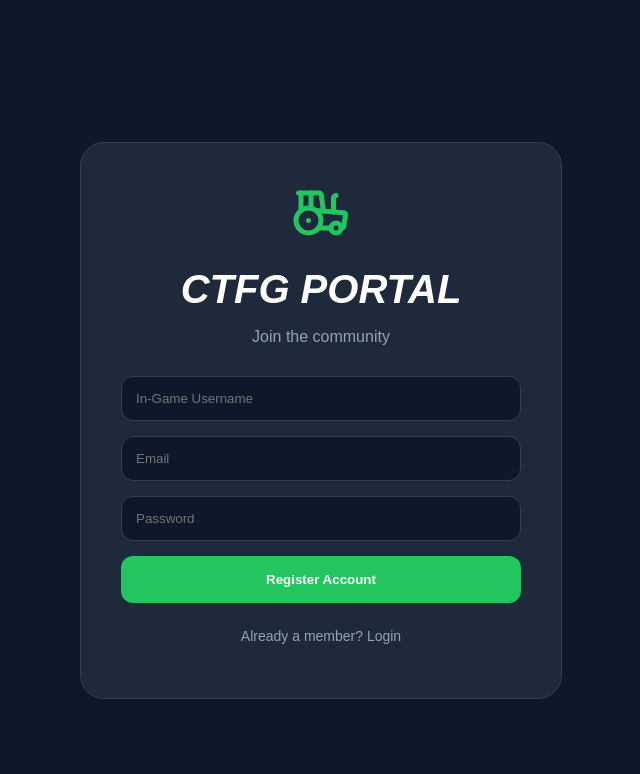
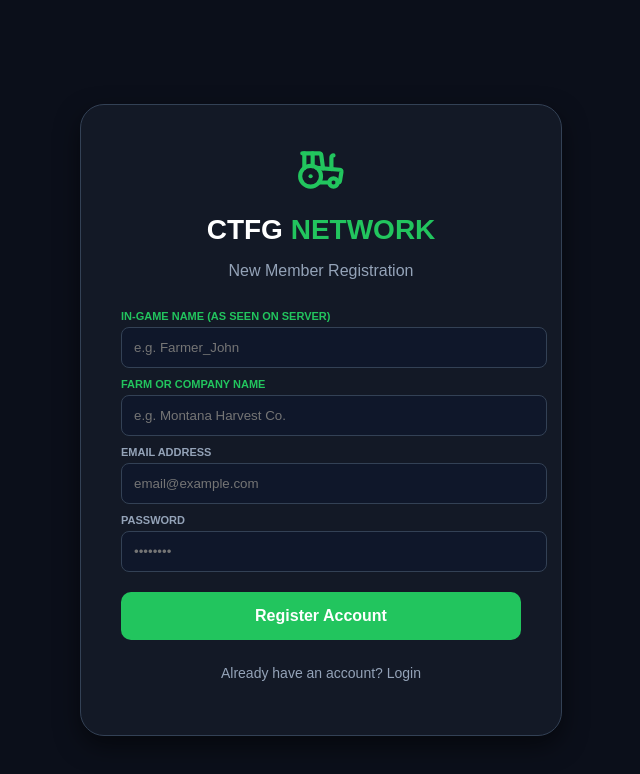
Before and after one commit to Daisyfarm/ctfg-portal, a Next.js app: page / in a window 1280 px wide. Both pictures are taken after a click on the element "Need an account? Register here". Shown: the top 774 px of the page, without its empty margins (319-959 px from the left). Built offline with nearby package versions, Linux system fonts and the light colour scheme.

Commit message:
Update page.tsx

```diff
--- a/app/page.tsx
+++ b/app/page.tsx
@@ -1,57 +1,67 @@
 "use client";
 import React, { useState } from 'react';
 import { createClient } from '@supabase/supabase-js';
-import { Tractor } from 'lucide-react';
+import { Tractor, User, Building2, Mail, Lock } from 'lucide-react';
 
-// CONNECTING TO YOUR NEW CTFG DATABASE
-const supabase = createClient(
-  'https://dlwhztcqntalrhfrefsk.supabase.co',
-  'eyJhbGciOiJIUzI1NiIsInR5cCI6IkpXVCJ9.eyJpc3MiOiJzdXBhYmFzZSIsInJlZiI6ImRsd2h6dGNxbnRhbHJoZnJlZnNrIiwicm9sZSI6ImFub24iLCJpYXQiOjE3NzM4NzM2ODgsImV4cCI6MjA4OTQ0OTY4OH0.z_TOBv8Ky9Ksx3hTu19ScXHGcO86-GmwjdYFbdOt8ZY'
-);
+const sb = createClient('https://dlwhztcqntalrhfrefsk.supabase.co', 'eyJhbGciOiJIUzI1NiIsInR5cCI6IkpXVCJ9.eyJpc3MiOiJzdXBhYmFzZSIsInJlZiI6ImRsd2h6dGNxbnRhbHJoZnJlZnNrIiwicm9sZSI6ImFub24iLCJpYXQiOjE3NzM4NzM2ODgsImV4cCI6MjA4OTQ0OTY4OH0.z_TOBv8Ky9Ksx3hTu19ScXHGcO86-GmwjdYFbdOt8ZY');
 
 export default function LoginPage() {
   const [email, setEmail] = useState('');
   const [password, setPassword] = useState('');
   const [username, setUsername] = useState('');
+  const [farmName, setFarmName] = useState('');
   const [isRegister, setIsRegister] = useState(false);
-  const [loading, setLoading] = useState(false);
 
-  const handleAuth = async (e: React.FormEvent) => {
+  const handleAuth = async (e: any) => {
     e.preventDefault();
-    setLoading(true);
-
     if (isRegister) {
-      const { error } = await supabase.auth.signUp({
-        email, password, options: { data: { username: username } }
+      const { error } = await sb.auth.signUp({
+        email, password,
+        options: { data: { username: username, farm_name: farmName } }
       });
-      if (error) alert("Error: " + error.message);
-      else alert("Registration successful! You can now log in.");
+      if (error) alert(error.message);
+      else alert("Registration Successful! Please log in.");
     } else {
-      const { error } = await supabase.auth.signInWithPassword({ email, password });
-      if (error) alert("Login Error: " + error.message);
+      const { error } = await sb.auth.signInWithPassword({ email, password });
+      if (error) alert(error.message);
       else window.location.href = '/dashboard';
     }
-    setLoading(false);
   };
 
+  const inputStyle = { width:'100%', padding:'12px', borderRadius:'8px', border:'1px solid #334155', backgroundColor:'#0f172a', color:'white', outline:'none', marginBottom:'10px' };
+
   return (
-    <div style={{ backgroundColor: '#0f172a', color: 'white', minHeight: '100vh', display: 'flex', alignItems: 'center', justifyContent: 'center', fontFamily: 'sans-serif', padding: '20px' }}>
-      <div style={{ backgroundColor: '#1e293b', padding: '40px', borderRadius: '24px', width: '100%', maxWidth: '400px', textAlign: 'center', border: '1px solid #334155' }}>
-        <Tractor size={60} color="#22c55e" style={{ marginBottom: '20px', marginLeft: 'auto', marginRight: 'auto' }} />
-        <h1 style={{ fontSize: '2.5rem', fontWeight: 'bold', margin: '0', fontStyle: 'italic' }}>CTFG PORTAL</h1>
-        <p style={{ color: '#94a3b8', marginBottom: '30px' }}>{isRegister ? 'Join the community' : 'Farmer Login'}</p>
-        <form onSubmit={handleAuth} style={{ display: 'flex', flexDirection: 'column', gap: '15px' }}>
+    <div style={{ backgroundColor: '#0b0f1a', minHeight: '100vh', display: 'flex', alignItems: 'center', justifyContent: 'center', fontFamily: 'sans-serif', padding: '20px' }}>
+      <div style={{ backgroundColor: '#131926', padding: '40px', borderRadius: '24px', width: '100%', maxWidth: '400px', textAlign: 'center', border: '1px solid #334155', boxShadow: '0 10px 25px rgba(0,0,0,0.5)' }}>
+
+        <Tractor size={50} color="#22c55e" style={{ marginBottom: '15px' }} />
+        <h1 style={{ fontSize: '28px', fontWeight: 'bold', margin: '0', color: '#fff' }}>CTFG <span style={{color:'#22c55e'}}>NETWORK</span></h1>
+        <p style={{ color: '#94a3b8', marginBottom: '30px' }}>{isRegister ? 'New Member Registration' : 'Operator Login'}</p>
+
+        <form onSubmit={handleAuth}>
           {isRegister && (
-            <input type="text" placeholder="In-Game Username" required style={{ padding: '14px', borderRadius: '12px', border: '1px solid #334155', backgroundColor: '#0f172a', color: 'white' }} onChange={(e) => setUsername(e.target.value)} />
+            <>
+              <div style={{textAlign:'left', color:'#22c55e', fontSize:'11px', fontWeight:'bold', marginBottom:'5px'}}>IN-GAME NAME (AS SEEN ON SERVER)</div>
+              <input type="text" placeholder="e.g. Farmer_John" required style={inputStyle} onChange={(e) => setUsername(e.target.value)} />
+
+              <div style={{textAlign:'left', color:'#22c55e', fontSize:'11px', fontWeight:'bold', marginBottom:'5px'}}>FARM OR COMPANY NAME</div>
+              <input type="text" placeholder="e.g. Montana Harvest Co." required style={inputStyle} onChange={(e) => setFarmName(e.target.value)} />
+            </>
           )}
-          <input type="email" placeholder="Email" required style={{ padding: '14px', borderRadius: '12px', border: '1px solid #334155', backgroundColor: '#0f172a', color: 'white' }} onChange={(e) => setEmail(e.target.value)} />
-          <input type="password" placeholder="Password" required style={{ padding: '14px', borderRadius: '12px', border: '1px solid #334155', backgroundColor: '#0f172a', color: 'white' }} onChange={(e) => setPassword(e.target.value)} />
-          <button type="submit" disabled={loading} style={{ padding: '16px', borderRadius: '12px', border: 'none', backgroundColor: '#22c55e', color: 'white', fontWeight: 'bold', cursor: 'pointer' }}>
-            {loading ? 'Processing...' : (isRegister ? 'Register Account' : 'Login to Farm')}
+
+          <div style={{textAlign:'left', color:'#94a3b8', fontSize:'11px', fontWeight:'bold', marginBottom:'5px'}}>EMAIL ADDRESS</div>
+          <input type="email" placeholder="email@example.com" required style={inputStyle} onChange={(e) => setEmail(e.target.value)} />
+
+          <div style={{textAlign:'left', color:'#94a3b8', fontSize:'11px', fontWeight:'bold', marginBottom:'5px'}}>PASSWORD</div>
+          <input type="password" placeholder="••••••••" required style={inputStyle} onChange={(e) => setPassword(e.target.value)} />
+
+          <button type="submit" style={{ width:'100%', padding:'15px', borderRadius:'10px', border:'none', backgroundColor:'#22c55e', color:'white', fontWeight:'bold', fontSize:'16px', cursor:'pointer', marginTop:'10px' }}>
+            {isRegister ? 'Register Account' : 'Login to Network'}
           </button>
         </form>
+
         <p onClick={() => setIsRegister(!isRegister)} style={{ marginTop: '25px', cursor: 'pointer', color: '#94a3b8', fontSize: '14px' }}>
-          {isRegister ? 'Already a member? Login' : 'Need an account? Register here'}
+          {isRegister ? 'Already have an account? Login' : 'Need an account? Register here'}
         </p>
       </div>
     </div>
```
